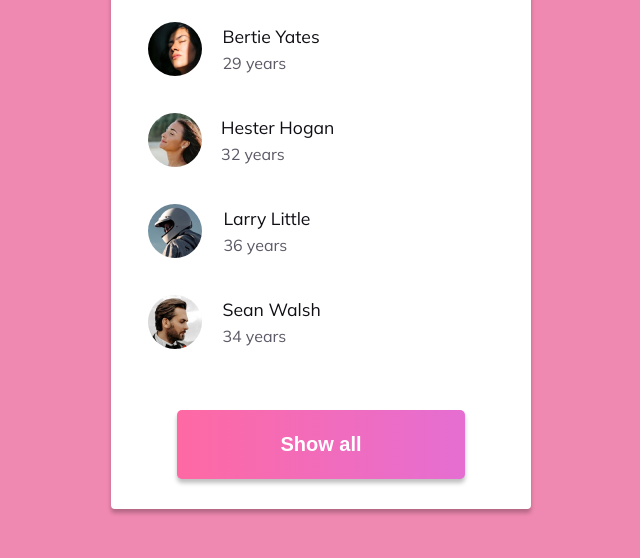
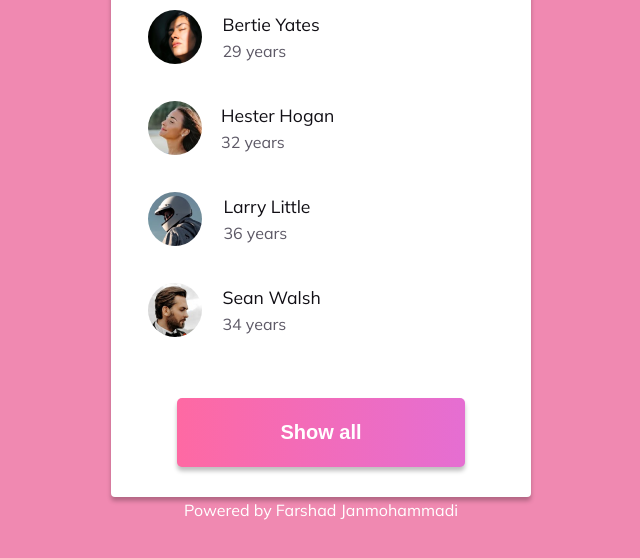
Before and after one commit to FarshadJanmohammadi/Birdthay-reminder, a plain HTML site: page index.html in a window 1280 px wide. Shown: the part 190-748 px from the top of the page, without its empty margins (319-959 px from the left). Drawn offline with Linux system fonts and the light colour scheme.

Commit message:
add fotter

```diff
--- a/css/style.css
+++ b/css/style.css
@@ -35,6 +35,7 @@ body {
   width: 100vw;
   height: 100vh;
   display: flex;
+  flex-direction: column;
   justify-content: center;
   align-items: center;
 }
@@ -177,6 +178,26 @@ body {
   background-image: linear-gradient(to left, #fe69a3, #e56ed2);
 }
 
+footer {
+  display: flex;
+  justify-content: center;
+  align-items: center;
+  margin-top: 3px;
+}
+footer p {
+  font-size: 1em;
+  color: white;
+  box-shadow: 2px 2px 8px rgba(11, 11, 11, 0);
+}
+footer p a {
+  color: white;
+  font-style: normal;
+  text-decoration: none;
+  box-shadow: 2px 2px 8px rgba(11, 11, 11, 0);
+}
+footer p a:hover {
+  color: rgb(17, 135, 231);
+}
 @media screen and (max-width: 570px) {
   .button-section button {
     padding: 22px 50px;
--- a/index.html
+++ b/index.html
@@ -140,7 +140,9 @@
           <button>Show all</button>
         </div>
       </section>
+      <footer><p>Powered by <a href="https://github.com/farshadjanmohammadi">Farshad Janmohammadi</a></p></footer>
     </div>
+
     <script src="./main.js"></script>
   </body>
 </html>
```
